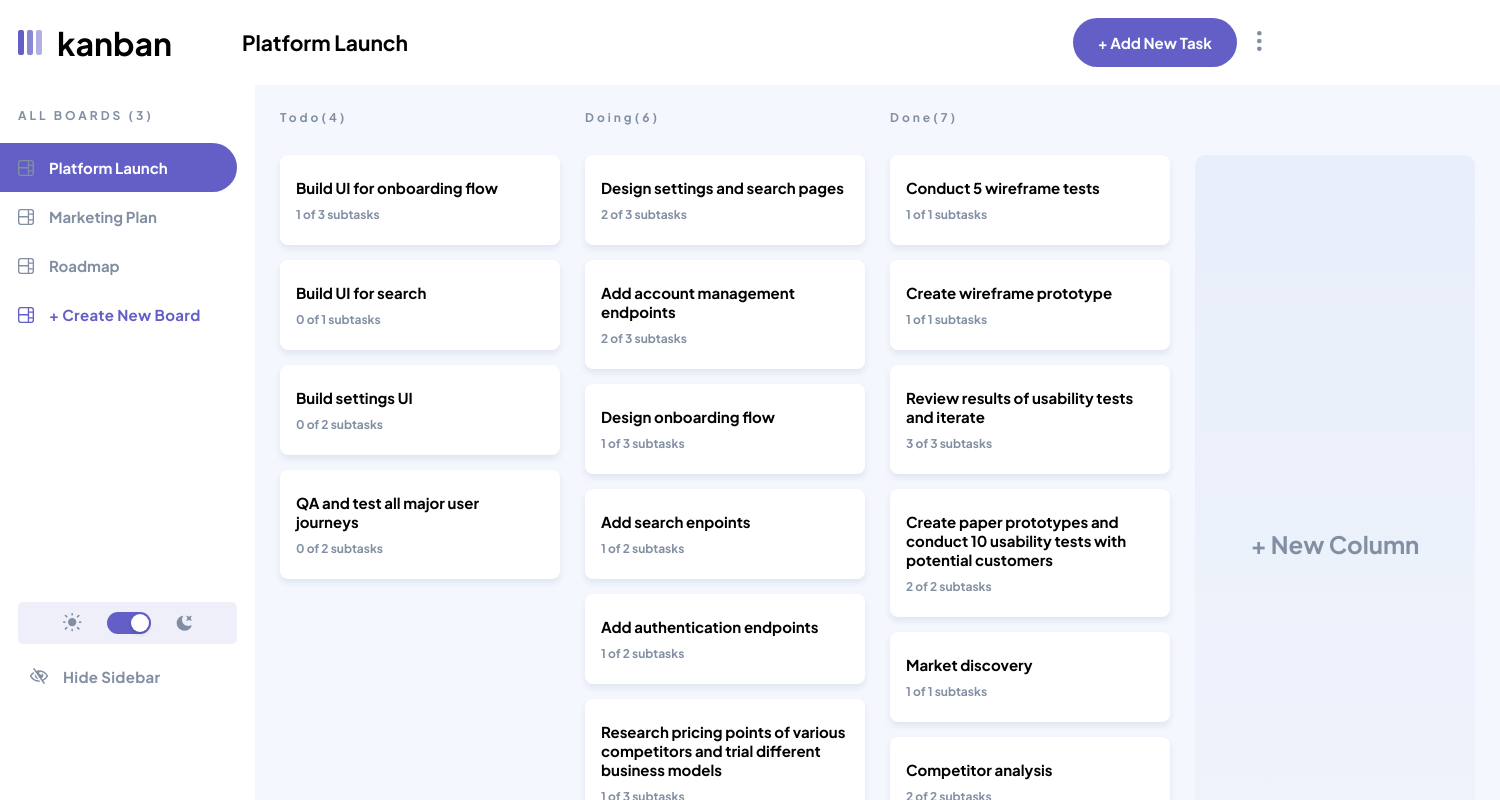
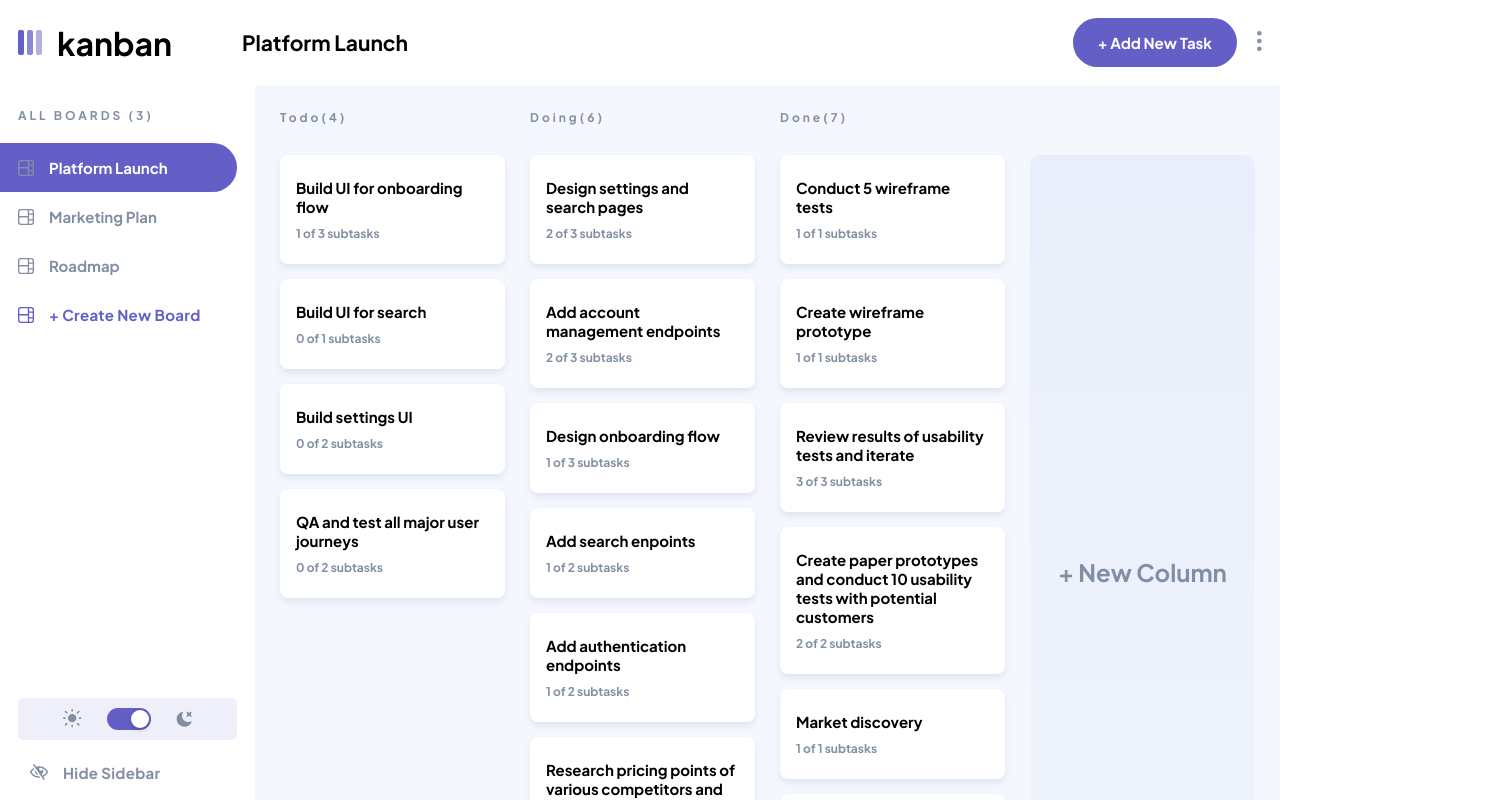
Before and after one commit to NurgulYunusova/Kanban-Task-Management, a React (Vite) app: page / in a window 1280 px wide. Shown: the top 800 px of the page, 1500 px wide, since content can reach past the window. Built offline with nearby package versions, Linux system fonts and the light colour scheme.

Commit message:
added functionality to create new board button

```diff
--- a/src/components/content/Content.jsx
+++ b/src/components/content/Content.jsx
@@ -46,10 +46,10 @@ function Content() {
             {columns?.map((column, index) => (
               <div className="column" key={index}>
                 <h4 className="columnName">
-                  {column.name}({column.tasks.length})
+                  {column?.name}({column.tasks?.length})
                 </h4>
                 <div className="tasks">
-                  {column.tasks.map((task, index) => (
+                  {column.tasks?.map((task, index) => (
                     <div className="task" key={index}>
                       <h3>{task.title}</h3>
                       <p>
--- a/src/components/content/content.scss
+++ b/src/components/content/content.scss
@@ -4,6 +4,8 @@
 .content {
   width: 100%;
   background-color: #f4f7fd;
+  padding: 85px 0 0 255px;
+  height: 100vh;
 
   &Container {
     padding: 25px;
@@ -56,6 +58,7 @@
 
       .addColumnButton {
         width: 280px;
+        min-height: calc(100vh - 180px);
         background: linear-gradient(180deg, #e9effa, rgba(233, 239, 250, 0.5));
         cursor: pointer;
         @include center();
--- a/src/components/header/header.scss
+++ b/src/components/header/header.scss
@@ -3,13 +3,18 @@
 
 header {
   width: 100vw;
-  height: 100%;
+  height: 85px;
+  position: fixed;
+  right: 0;
+  left: 0;
+  background-color: #fff;
 
   .container {
     padding: 18px;
     @include center();
     font-family: $base-font;
     width: 100%;
+    height: 85px;
 
     .leftSide {
       @include center($justify-content: flex-start);
--- a/src/components/sidebar/Sidebar.jsx
+++ b/src/components/sidebar/Sidebar.jsx
@@ -7,7 +7,7 @@ import { useFormik } from "formik";
 import * as Yup from "yup";
 
 function Sidebar() {
-  const { updateBoards, boards, setBoards } = useContext(TaskContext);
+  const { createBoards, boards, setBoards } = useContext(TaskContext);
 
   const [modalVisible, setModalVisible] = useState(false);
   const [columnNames, setColumnNames] = useState(["Todo", "Doing"]);
@@ -26,9 +26,12 @@ function Sidebar() {
         columns: Yup.array().required("Column name is required"),
       }),
       onSubmit: ({ name, columns }) => {
-        updateBoards({
+        console.log(name, columns);
+
+        createBoards({
           name: name,
-          columns: columns,
+          isActive: false,
+          columns: columns.map((column) => ({ name: column, tasks: [] })),
         });
 
         setModalVisible(false);
@@ -49,6 +52,7 @@ function Sidebar() {
 
   const handleCreateNewBoard = () => {
     setModalVisible(true);
+    setColumnNames(["Todo", "Doing"]);
   };
 
   const handleAddColumn = () => {
--- a/src/components/sidebar/sidebar.scss
+++ b/src/components/sidebar/sidebar.scss
@@ -3,8 +3,11 @@
 
 .sidebar {
   width: 255px;
-  height: 618.7px;
+  height: calc(100vh - 85px);
   font-family: $base-font;
+  position: fixed;
+  top: 85px;
+  background-color: #fff;
 
   &Container {
     padding: 18px 18px 18px 0;
--- a/src/context/TaskContext.jsx
+++ b/src/context/TaskContext.jsx
@@ -7,14 +7,13 @@ export const TaskContext = createContext();
 export const TaskProvider = ({ children }) => {
   const [boards, setBoards] = useState(data.boards);
 
-  const updateBoards = (newBoard) => {
+  const createBoards = (newBoard) => {
     boards.push(newBoard);
+    console.log("board: ", boards);
   };
 
-  console.log("board: ", boards);
-
   return (
-    <TaskContext.Provider value={{ boards, updateBoards, setBoards }}>
+    <TaskContext.Provider value={{ boards, createBoards, setBoards }}>
       {children}
     </TaskContext.Provider>
   );
```
